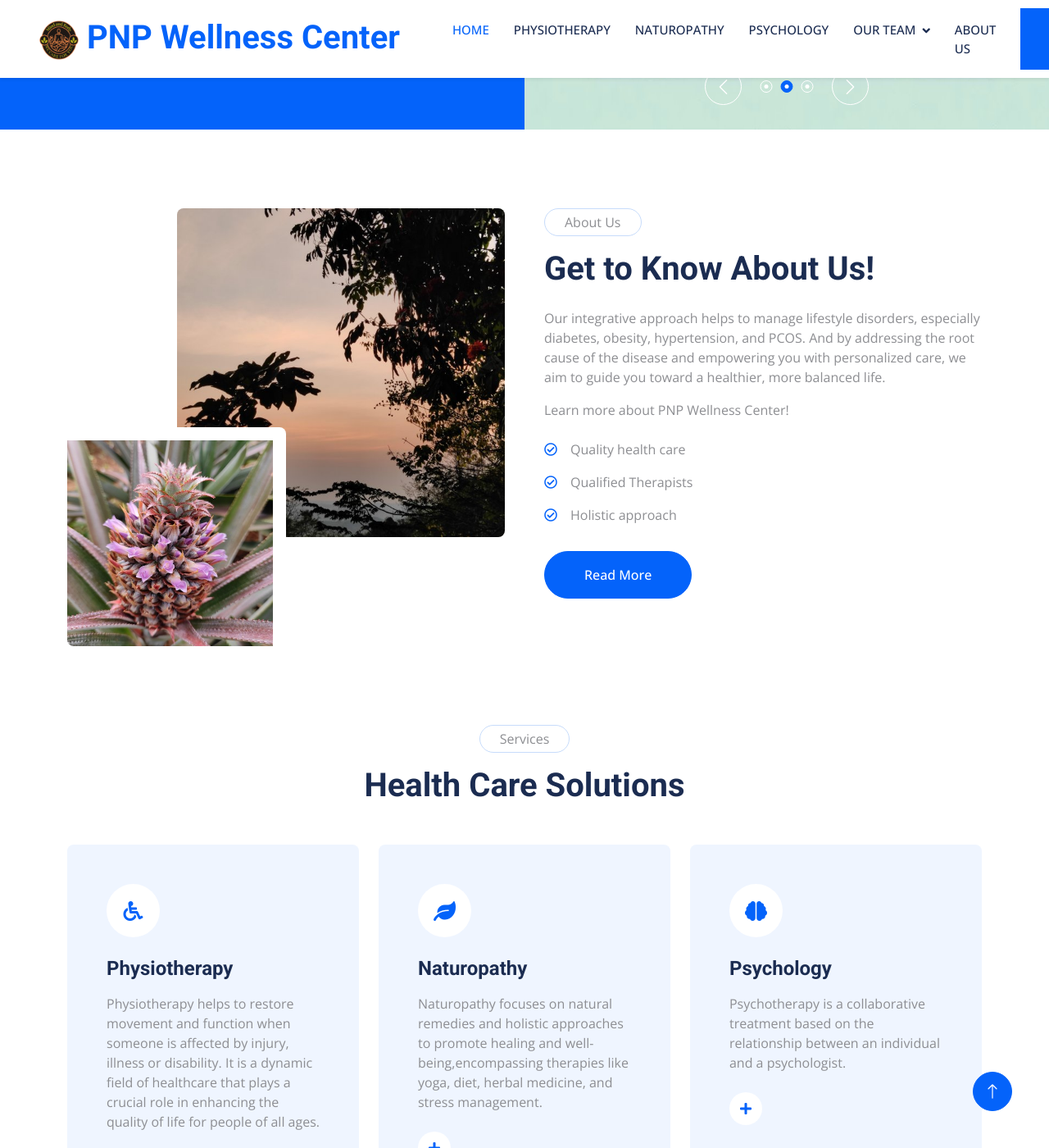
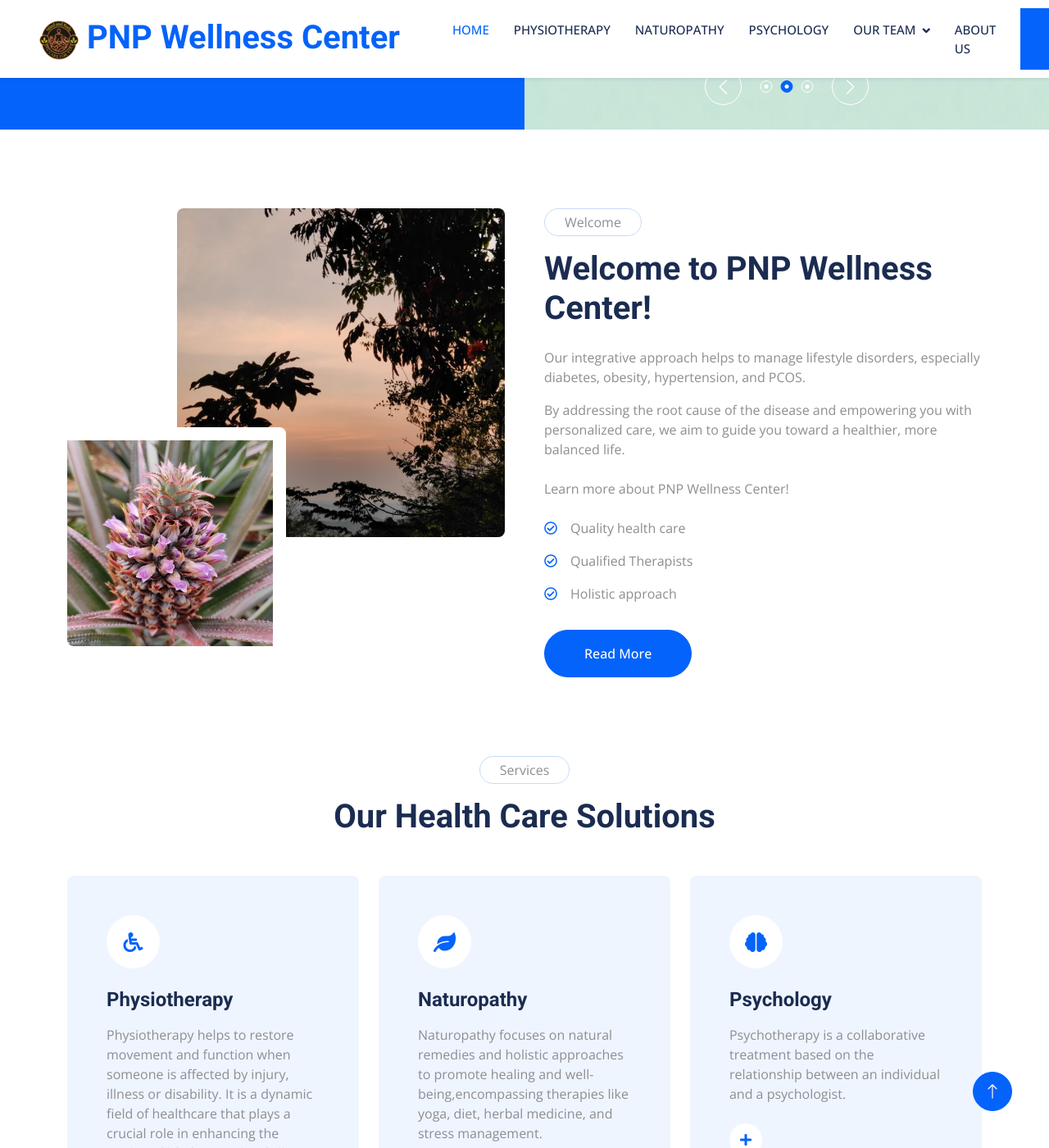
Before and after one commit to betsyrosethomas/betsyrosethomas.github.io, a Jekyll site: the page built from index.html, in a window 1280 px wide and 1400 px high, scrolled down 630 px. Shown: the whole window at 82% size. Built offline with Jekyll 4.4.1, drawn with Linux system fonts in a browser that asks for light colours; nearby versions of some CDN libraries.

```diff
--- a/_layouts/specialty.html
+++ b/_layouts/specialty.html
@@ -41,6 +41,9 @@ layout: default
 </div>
 <!-- Description End -->
 
+<!-- Include Page Header -->
+{% include blue-banner-small.html %}
+
 <!-- Show therapists of this specialty -->
 
 {% assign therapist_title = "Our " | append: specialty.therapist-word %}
--- a/about.html
+++ b/about.html
@@ -24,7 +24,7 @@ title: About us
                     <p class="mb-4">Our Managing Director Mr. Prasad Joseph, MSW in medical and psychiatry and MS in counseling and psychotherapy,
                         worked in child and family services in Canada for 15 years. </p>
                     <p class="mb-4">Our Co-Managing Director, Mrs. Betsy Prasad, (Retd. Senior Director of Pharmacy Operations, Red River Coop, Canada),
-                        helps our customers with her deep knowledge about medications and their therapeutic effects and side effects.
+                        helps our customers with her thorough knowledge of medications and their therapeutic effects and side effects.
                         Also she is available on site to do med reviews.</p>
 
                     <!--
@@ -108,6 +108,7 @@ title: About us
     <!-- Feature End -->
 
 
+
     <!-- directors Start -->
     <div class="container-xxl py-5">
         <div class="container">
--- a/index.html
+++ b/index.html
@@ -58,10 +58,10 @@ layout: default
                     </div>
                 </div>
                 <div class="col-lg-6 wow fadeIn" data-wow-delay="0.5s">
-                    <p class="d-inline-block border rounded-pill py-1 px-4">About Us</p>
-                    <h1 class="mb-4">Get to Know About Us!</h1>
-                    <p>Our integrative approach helps to manage lifestyle disorders, especially diabetes, obesity, hypertension, and PCOS.
-                        And by addressing the root cause of the disease and empowering you with personalized care,
+                    <p class="d-inline-block border rounded-pill py-1 px-4">Welcome</p>
+                    <h1 class="mb-4">Welcome to PNP Wellness Center!</h1>
+                    <p>Our integrative approach helps to manage lifestyle disorders, especially diabetes, obesity, hypertension, and PCOS.</p>
+                    <p class="mb-4">By addressing the root cause of the disease and empowering you with personalized care,
                         we aim to guide you toward a healthier, more balanced life.</p>
                     <p class="mb-4">Learn more about PNP Wellness Center!</p>
                     <p><i class="far fa-check-circle text-primary me-3"></i>Quality health care</p>
@@ -80,7 +80,7 @@ layout: default
         <div class="container">
             <div class="text-center mx-auto mb-5 wow fadeInUp" data-wow-delay="0.1s" style="max-width: 600px;">
                 <p class="d-inline-block border rounded-pill py-1 px-4">Services</p>
-                <h1>Health Care Solutions</h1>
+                <h1>Our Health Care Solutions</h1>
             </div>
             <div class="row g-4">
 
```
Also changed, not shown: _data/team.json (+7 -2 lines), _includes/blue-banner-large.html (added, +69 -0 lines), _includes/blue-banner-small.html (added, +22 -0 lines), _includes/blue-banner.html (added, +23 -0 lines).
